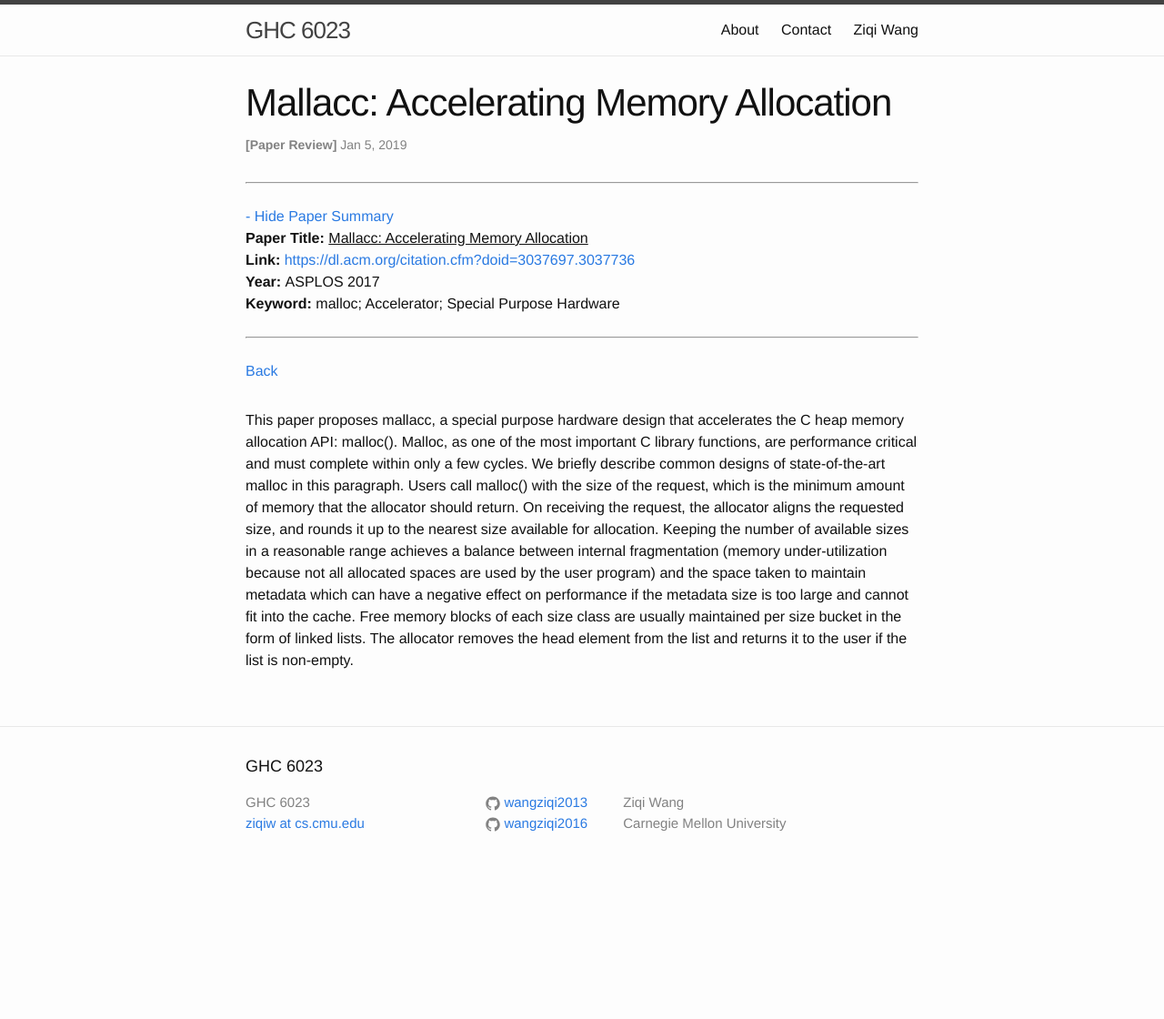
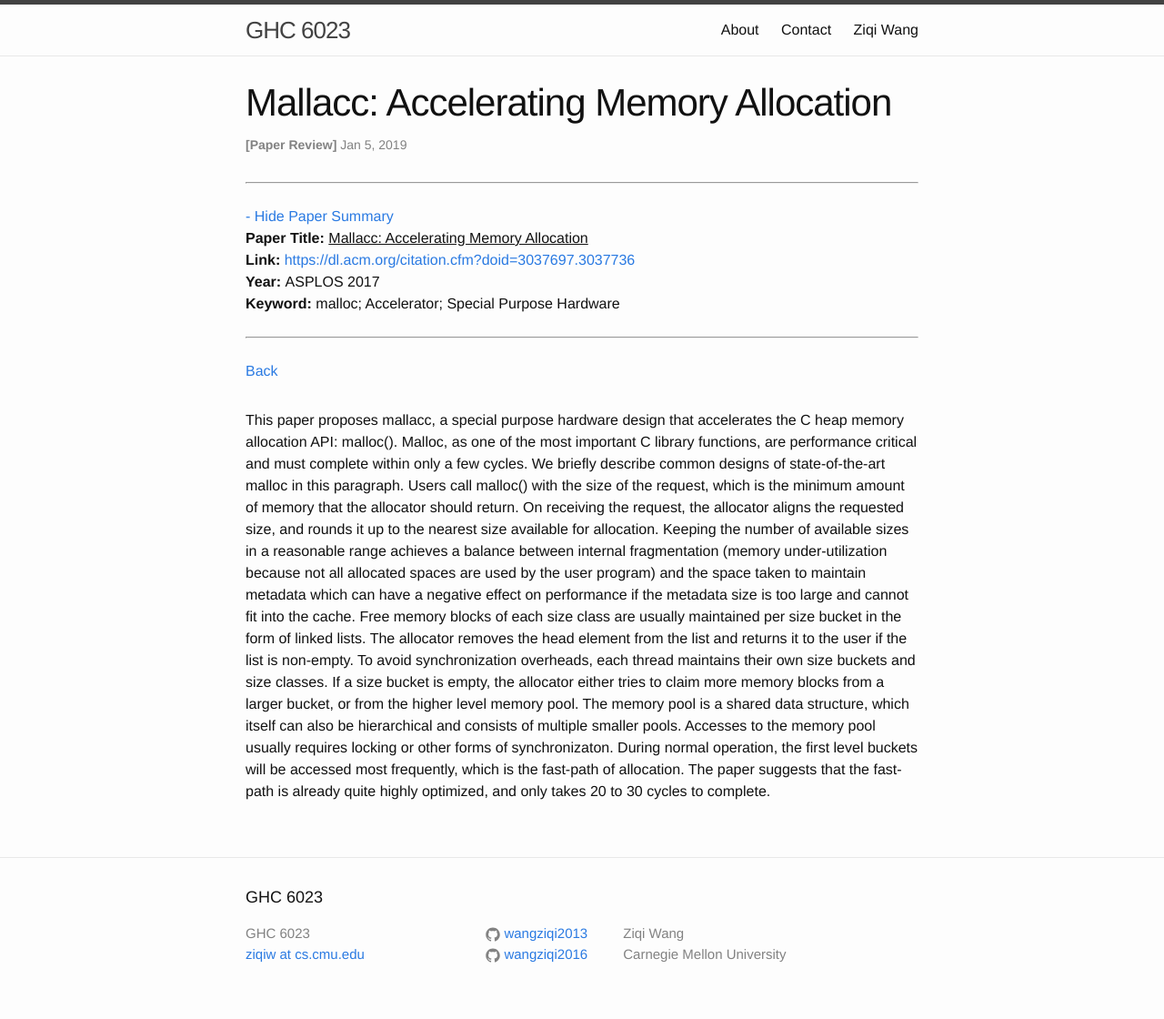
Before and after one commit to wangziqi2013/wangziqi2013.github.io, a Jekyll site: the page built from _posts/2019-01-05-mallacc.markdown, in a window 1280 px wide. Shown: the whole page at 91% size. Built offline with Jekyll 4.4.1, drawn with Linux system fonts in a browser that asks for light colours; before the commit the page ends 976 px from its top, so only the background shows below that.

Commit message:
finish general malloc

```diff
--- a/_posts/2019-01-05-mallacc.markdown
+++ b/_posts/2019-01-05-mallacc.markdown
@@ -22,4 +22,10 @@ available sizes in a reasonable range achieves a balance between internal fragme
 not all allocated spaces are used by the user program) and the space taken to maintain metadata which can have a negative
 effect on performance if the metadata size is too large and cannot fit into the cache. Free memory blocks of each size class
 are usually maintained per size bucket in the form of linked lists. The allocator removes the head element from the list
-and returns it to the user if the list is non-empty.
+and returns it to the user if the list is non-empty. To avoid synchronization overheads, each thread maintains their own
+size buckets and size classes. If a size bucket is empty, the allocator either tries to claim more memory blocks from a
+larger bucket, or from the higher level memory pool. The memory pool is a shared data structure, which itself can also
+be hierarchical and consists of multiple smaller pools. Accesses to the memory pool usually requires locking or other forms
+of synchronizaton. During normal operation, the first level buckets will be accessed most frequently, which is the fast-path
+of allocation. The paper suggests that the fast-path is already quite highly optimized, and only takes 20 to 30 cycles to
+complete.
```
